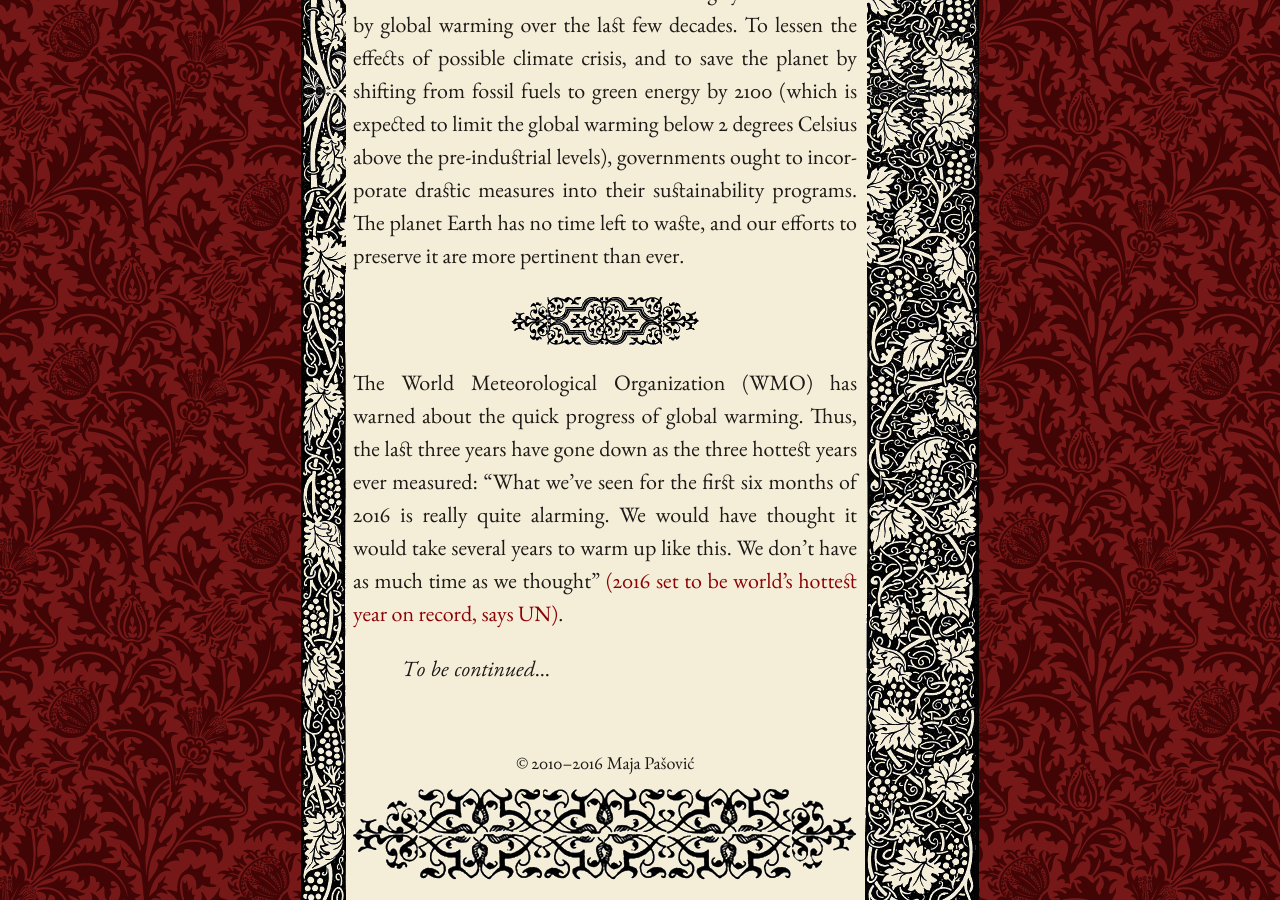
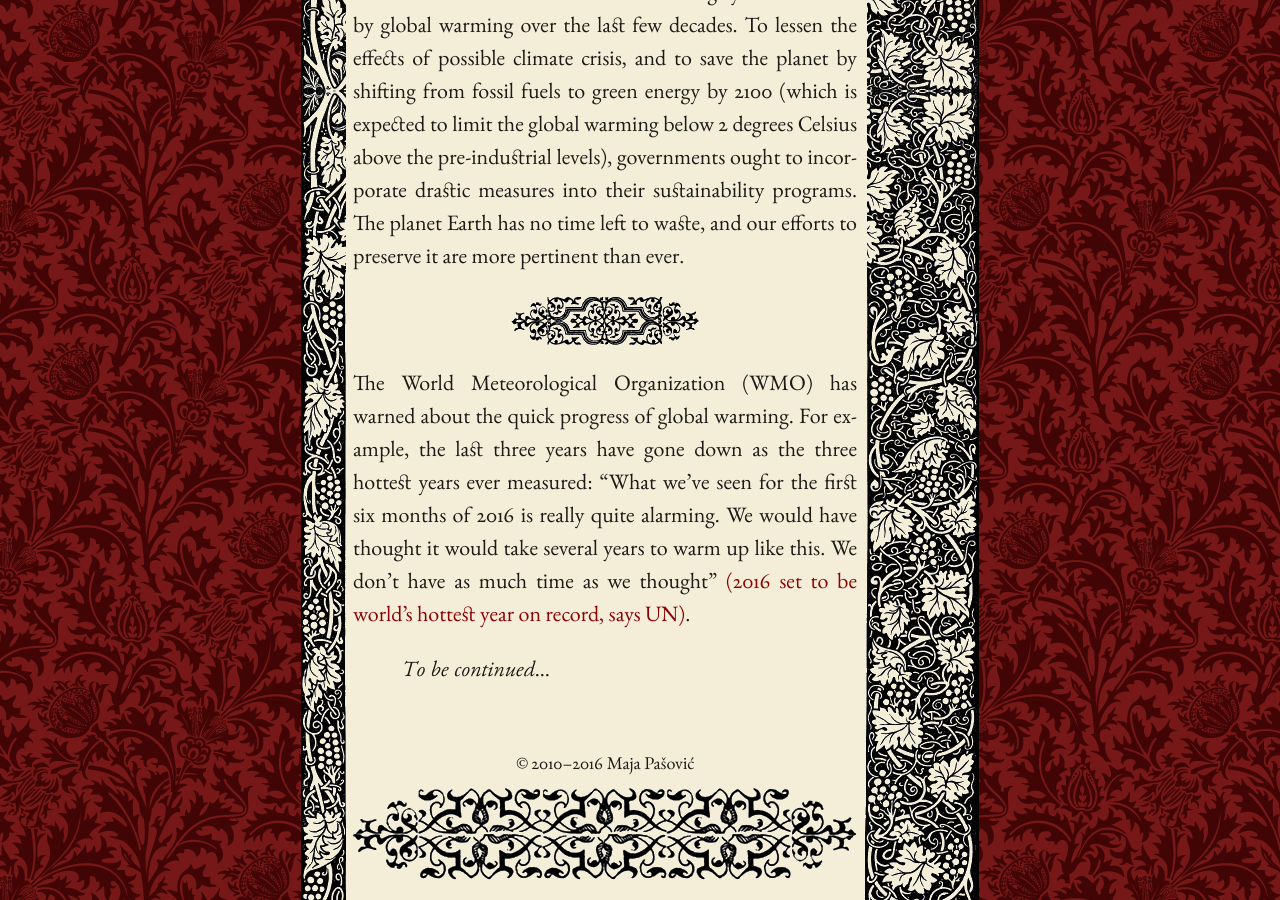
Before and after one commit to mpasovic/majapasovic.org, a Jekyll site: the page built from _posts/2016-08-29--baked-new-world-how-determined-are-we-to-survive-the-climate-crisis.md, in a window 1280 px wide and 900 px high, scrolled down 2870 px. Built offline with Jekyll 4.4.1, drawn with Linux system fonts in a browser that asks for light colours; nearby versions of some CDN libraries.

Commit message:
Updated 2016-08-29--baked-new-world-how-determined-are-we-to-survive-the-climate-crisis.md

```diff
--- a/_posts/2016-08-29--baked-new-world-how-determined-are-we-to-survive-the-climate-crisis.md
+++ b/_posts/2016-08-29--baked-new-world-how-determined-are-we-to-survive-the-climate-crisis.md
@@ -15,6 +15,6 @@ title: '''Baked'' New World: How Determined are We to Fight the Climate Crisis?'
 Sounds ambitious, right? What are the odds that the targets set by certain countries can be realized in due time? Can the preservation of environment and the elimination of poverty and hunger become the things that will actually unify world governments and their leaders? In other words, is the general human population willing to put aside their differences, as well as the possible sources of antagonism, in order to provide a healthy and sustainable environment for posterity? Even though it has been almost a year now since the Paris climate change agreement, many of the world's nations that had pledged to ratify the Agreement and pass it into their laws have not done so yet. So far, it seems that the only nations to actually care about acting promptly on this matter are small island states that have largely been affected by global warming over the last few decades. To lessen the effects of possible climate crisis, and to save the planet by shifting from fossil fuels to green energy by 2100 (which is expected to limit the global warming below 2 degrees Celsius above the pre-industrial levels), governments ought to incorporate drastic measures into their sustainability programs. The planet Earth has no time left to waste, and our efforts to preserve it are more pertinent than ever.
 
 *****
-The World Meteorological Organization (WMO) has warned about the quick progress of global warming. Thus, the last three years have gone down as the three hottest years ever measured: "What we’ve seen for the first six months of 2016 is really quite alarming. We would have thought it would take several years to warm up like this. We don’t have as much time as we thought" [(2016 set to be world's hottest year on record, says UN)](https://www.theguardian.com/environment/2016/jul/21/2016-worlds-hottest-year-on-record-un-wmo).
+The World Meteorological Organization (WMO) has warned about the quick progress of global warming. For example, the last three years have gone down as the three hottest years ever measured: "What we’ve seen for the first six months of 2016 is really quite alarming. We would have thought it would take several years to warm up like this. We don’t have as much time as we thought" [(2016 set to be world's hottest year on record, says UN)](https://www.theguardian.com/environment/2016/jul/21/2016-worlds-hottest-year-on-record-un-wmo).
 
 *To be continued*...
```
